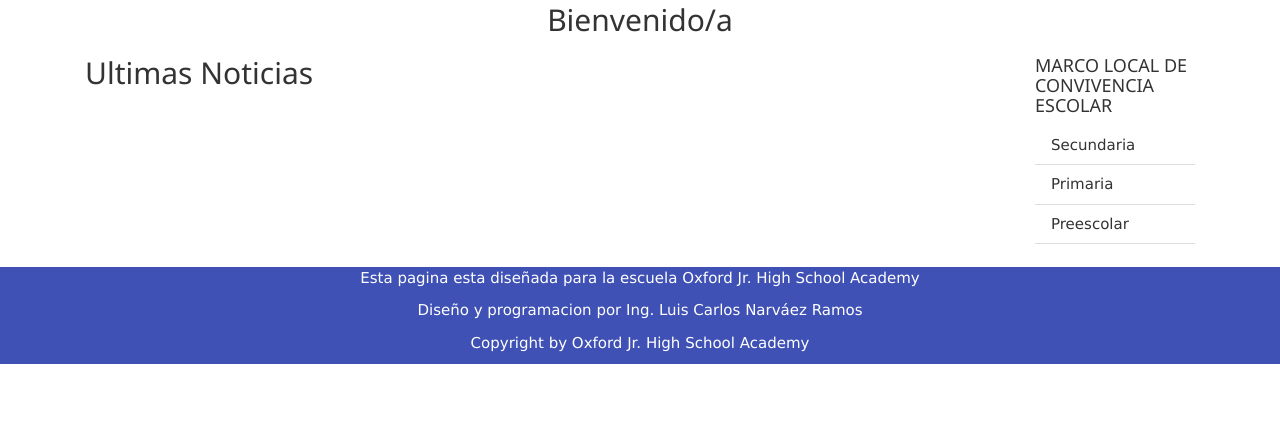
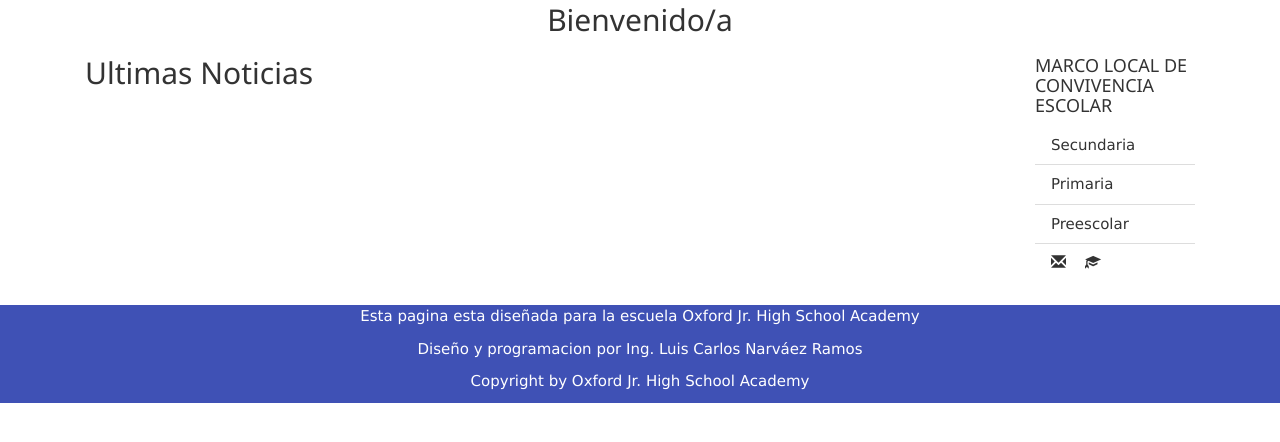
Before and after one commit to rojocharlie/oxford, a Django app: template templates/index.html in a window 1280 px wide. Shown: the part 305-747 px from the top of the page. Run offline with Django 3.2, Linux system fonts and the light colour scheme; the template is opened without the code that fills it: values that come from a table or form of the project are taken from there, others are empty; data comes from the database, SQL or seed files in the repository; both versions use the stored data as it was after the commit; some libraries are stand-ins or nearby versions.

Commit message:
Se añadieron los botones para correo y moodle en index

```diff
--- a/templates/index.html
+++ b/templates/index.html
@@ -75,7 +75,8 @@
     {% load static %}
       <li><a href="{% static 'noticias/files/marco_local_secundaria_oxford.pdf' %}">Secundaria</a></li>
       <li><a href="{% static 'noticias/files/marco_local_primaria.pdf' %}">Primaria</a></li>
-      <li><a href="{% static 'noticias/files/marco_local_preescolar.pdf' %}">Preescolar</li>
+      <li><a href="{% static 'noticias/files/marco_local_preescolar.pdf' %}">Preescolar</a></li>
+      <li><a target="_blank" href="http://msecundariaoxford.sytes.net/squirrelmail/src/login.php"><span class="glyphicon glyphicon-envelope"></span></a><a target="_blank" href="http://msecundariaoxford.sytes.net/moodle/"><span style="padding-left: 5mm;" class="glyphicon glyphicon-education"></span></a></li>
     </ul>
   </div>
 </div>
```
Also changed, not shown: db.sqlite3.
